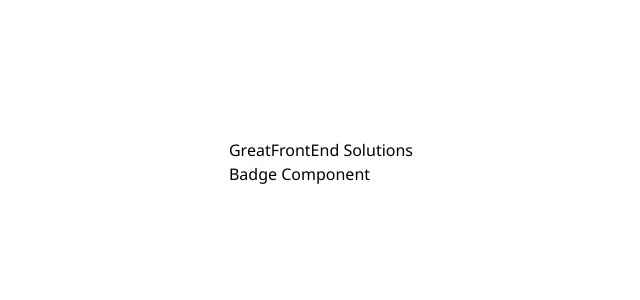
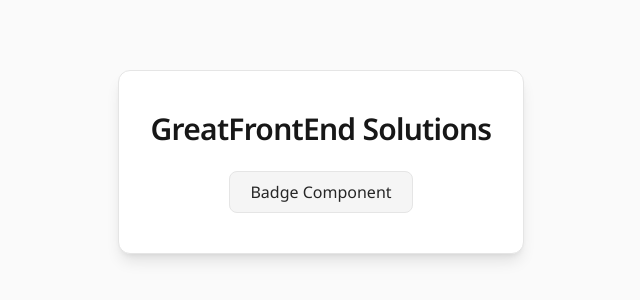
Before and after one commit to johnnygerard/greatfrontend-nextjs, a Next.js app: page / in a window 1280 px wide. Shown: the part 238-538 px from the top of the page, without its empty margins (319-959 px from the left). Built offline with nearby package versions, Linux system fonts and the light colour scheme.

Commit message:
feat: style homepage

```diff
--- a/src/app/page.tsx
+++ b/src/app/page.tsx
@@ -3,12 +3,19 @@
 
 const HomePage = () => {
   return (
-    <div className="grid min-h-screen place-items-center">
-      <section>
-        <h1>GreatFrontEnd Solutions</h1>
-        <ul>
+    <div className="flex min-h-screen items-center justify-center bg-neutral-50">
+      <section className="flex flex-col items-center rounded-xl border border-neutral-200 bg-white px-8 py-10 shadow-lg">
+        <h1 className="mb-6 text-3xl font-semibold tracking-tight text-neutral-900">
+          GreatFrontEnd Solutions
+        </h1>
+        <ul className="space-y-3">
           <li>
-            <Link href="/solution/badge-component">Badge Component</Link>
+            <Link
+              href="/solution/badge-component"
+              className="inline-block rounded-lg border border-neutral-200 bg-neutral-100 px-5 py-2 text-neutral-800 transition-colors hover:bg-neutral-200 hover:text-black"
+            >
+              Badge Component
+            </Link>
           </li>
         </ul>
       </section>
```
